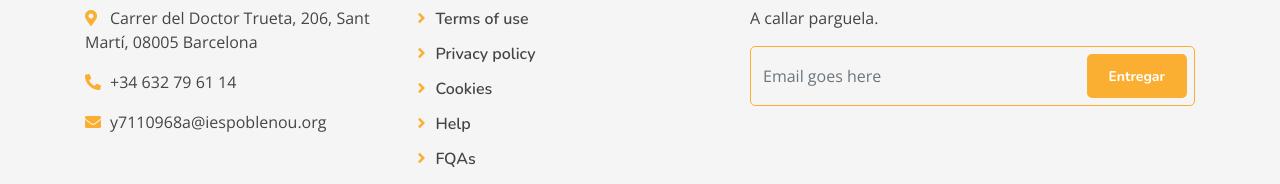
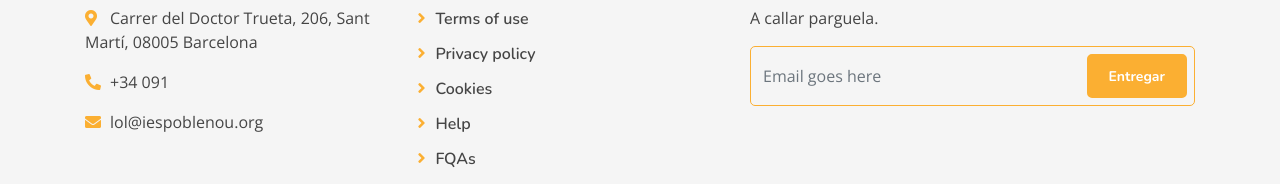
Before and after one commit to Karundh/TukTuk-Hazun, a plain HTML site: page menu.html in a window 1280 px wide. Shown: the part 1821-2005 px from the top of the page. Drawn offline with nearby package versions, Linux system fonts and the light colour scheme.

Commit message:
menu.html

```diff
--- a/menu.html
+++ b/menu.html
@@ -124,7 +124,7 @@
                                 Sector Tuktuk Hazun es dedica al sector de serveis de transport turístic, oferint viatges de camí similars als serveis de taxis, però amb un toc especial i personalitzat.
 
                             </p>
-                            <span class="btn custom-btn" onclick="location.href='tel:+34 632 79 61 14'" >Ponte en contacto</span>
+                            <span class="btn custom-btn" onclick="location.href='tel:+34 091'" >Ponte en contacto</span>
 
                         </div>
                     </div>
@@ -146,8 +146,8 @@
                                     <div class="footer-contact">
                                         <h2>Nuestra dirección</h2>
                                         <p><i class="fa fa-map-marker-alt"></i>Carrer del Doctor Trueta, 206, Sant Martí, 08005 Barcelona                                    </p>
-                                        <p><i class="fa fa-phone-alt"></i>+34 632 79 61 14</p>
-                                        <p><i class="fa fa-envelope"></i>y7110968a@iespoblenou.org
+                                        <p><i class="fa fa-phone-alt"></i>+34 091</p>
+                                        <p><i class="fa fa-envelope"></i>lol@iespoblenou.org
 
 
                                     </div>
```
